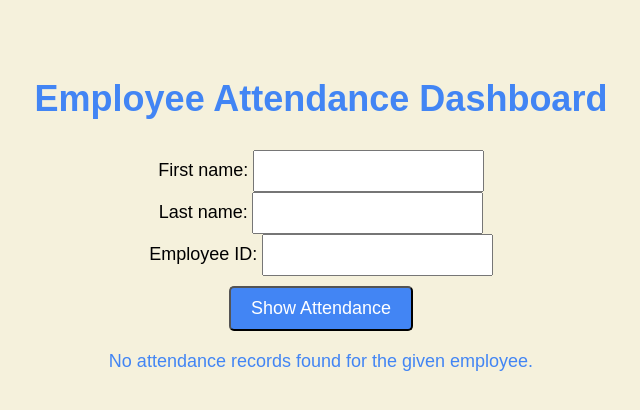
After one commit to TirthGada/EmployeeEntry-Exit-system-django, a Django app: page /office/dashboard/ in a window 1280 px wide. The commit adds this page. Shown: the top 410 px of the page, without its empty margins (319-959 px from the left). Run offline with Django 4.2, Linux system fonts and the light colour scheme.

Commit message:
Dashboard , designing , apis created

```diff
--- a/office/admin.py
+++ b/office/admin.py
@@ -1,5 +1,6 @@
 
 from django.contrib import admin
-from .models import Employee
+from .models import Employee,EntryExitRecord
 
 admin.site.register(Employee)
+admin.site.register(EntryExitRecord)
--- /dev/null
+++ b/office/templates/office/dashboard.html
@@ -0,0 +1,102 @@
+<!DOCTYPE html>
+<html lang="en">
+<head>
+    <meta charset="UTF-8">
+    <meta name="viewport" content="width=device-width, initial-scale=1.0">
+    <title>Employee Attendance Dashboard</title>
+    <style>
+        body {
+            font-family: Arial, sans-serif;
+            background-color: #f5f1dc;
+            text-align: center;
+            padding-top: 50px;
+        }
+        h1 {
+            color: #4285F4;
+            font-size: 36px;
+            margin-top: 20px;
+        }
+        form {
+            margin-top: 30px;
+        }
+        label {
+            font-size: 18px;
+        }
+        input[type="text"] {
+            padding: 10px;
+            font-size: 16px;
+        }
+        input[type="submit"] {
+            background-color: #4285F4;
+            color: #fff;
+            padding: 10px 20px;
+            border-radius: 5px;
+            font-size: 18px;
+            cursor: pointer;
+            margin-top: 10px;
+        }
+        table {
+            border-collapse: collapse;
+            margin-top: 20px;
+            width: 100%;
+        }
+        th, td {
+            border: 1px solid #4285F4;
+            padding: 8px;
+            text-align: center;
+        }
+        th {
+            background-color: #4285F4;
+            color: #fff;
+        }
+        tr:nth-child(even) {
+            background-color: #f2f2f2;
+        }
+        tr:hover {
+            background-color: #ddd;
+        }
+        p {
+            font-size: 18px;
+            color: #4285F4;
+            margin-top: 20px;
+        }
+    </style>
+</head>
+<body>
+    <h1>Employee Attendance Dashboard</h1>
+    <form method="post">
+        {% csrf_token %}
+        <label for="first_name">First name:</label>
+        <input type="text" id="first_name" name="first_name" required>
+        <br>
+        <label for="last_name">Last name:</label>
+        <input type="text" id="last_name" name="last_name" required>
+        <br>
+        <label for="employee_id">Employee ID:</label>
+        <input type="text" id="employee_id" name="employee_id" required>
+        <br>
+        <input type="submit" value="Show Attendance">
+    </form>
+
+    {% if entry_exit_records %}
+
+        <h2>Attendance Records for {{ entry_exit_records.0.employee.first_name }} {{ entry_exit_records.0.employee.last_name }}</h2>
+        <table>
+            <tr>
+                <th>Date</th>
+                <th>Entry Time</th>
+                <th>Exit Time</th>
+            </tr>
+            {% for record in entry_exit_records %}
+                <tr>
+                    <td>{{ record.entry_time.date }}</td>
+                    <td>{{ record.entry_time.time }}</td>
+                    <td>{{ record.exit_time.time|default_if_none:"N/A" }}</td>
+                </tr>
+            {% endfor %}
+        </table>
+    {% else %}
+        <p>No attendance records found for the given employee.</p>
+    {% endif %}
+</body>
+</html>
--- a/office/urls.py
+++ b/office/urls.py
@@ -6,5 +6,7 @@ urlpatterns = [
     path('', views.index, name='index'),
     path('enter/', views.enter_employee, name='enter_employee'),
     path('exit/', views.exit_employee, name='exit_employee'),
+    path('create/',views.create_employee_profile,name='create_employee_profile'),
+    path('dashboard/',views.dashboard,name="dashboard"),
     # Add other URL patterns for your views here
 ]
--- a/office/views.py
+++ b/office/views.py
@@ -1,48 +1,45 @@
-# office/views.py
 
 from django.shortcuts import render, redirect
-from .models import Employee
+from .forms import EmployeeForm
+from .models import Employee, EntryExitRecord
 from datetime import datetime
-# office/forms.py
 
+from django.shortcuts import render, redirect
 from .forms import EmployeeForm
+from .models import Employee, EntryExitRecord
+from datetime import datetime
+
+# ...
 
 def enter_employee(request):
     if request.method == 'POST':
         form = EmployeeForm(request.POST)
 
         if form.is_valid():
-            first_name = request.POST['first_name']
-            last_name = request.POST['last_name']
-            employee_id = request.POST['employee_id']
+            employee_id = form.cleaned_data['employee_id']
 
-            # Check if an employee with the given ID exists
             try:
                 employee = Employee.objects.get(employee_id=employee_id)
             except Employee.DoesNotExist:
                 employee = None
 
-            entry_time = datetime.now()
+            if employee:
+                entry_time = datetime.now()
+                print(f"Employee {employee_id} entered at {entry_time}")
+                # Create an EntryExitRecord for the employee with the entry time
+                EntryExitRecord.objects.create(employee=employee, entry_time=entry_time)
+            else:
+                # Redirect to create_employee_profile view
+                return redirect('create_employee_profile')
 
-            if employee:
-                # If the employee already has an exit_time recorded for today, only update entry_time
-                if employee.exit_time and employee.exit_time.date() == entry_time.date():
-                    employee.entry_time = entry_time
-                    employee.save()
-                else:
-                    employee.entry_time = entry_time
-                    employee.save()
-            else:
-                # Create a new employee with entry time
-                employee = Employee(first_name=first_name, last_name=last_name, employee_id=employee_id, entry_time=entry_time)
-                employee.save()
-
-            return redirect('enter_employee')
+            return redirect('index')
 
     else:
         form = EmployeeForm()
 
     return render(request, 'office/enter_employee.html', {'form': form})
+
+# ...
 
 
 def exit_employee(request):
@@ -50,35 +47,74 @@ def exit_employee(request):
         form = EmployeeForm(request.POST)
 
         if form.is_valid():
-            employee_id = request.POST['employee_id']
+            employee_id = form.cleaned_data['employee_id']
 
-            # Check if an employee with the given ID exists
             try:
                 employee = Employee.objects.get(employee_id=employee_id)
             except Employee.DoesNotExist:
                 employee = None
 
-            exit_time = datetime.now()
+            if employee:
+                exit_time = datetime.now()
+                # Retrieve the most recent EntryExitRecord for the employee and update the exit_time
+                entry_exit_record = EntryExitRecord.objects.filter(employee=employee).latest('entry_time')
+                entry_exit_record.exit_time = exit_time
+                entry_exit_record.save()
+            else:
+                return redirect('create_employee_profile')
+                # Employee with the given ID does not exist
 
-            if employee:
-                # If the employee already has an entry_time recorded for today, only update exit_time
-                if employee.entry_time and employee.entry_time.date() == exit_time.date():
-                    employee.exit_time = exit_time
-                    employee.save()
-                else:
-                    employee.exit_time = exit_time
-                    employee.save()
-            else:
-                # Employee with the given ID does not exist
-                return render(request, 'office/exit_employee.html', {'form': form, 'error_message': 'Employee not found'})
-
-            return redirect('exit_employee')
+            return redirect('index')
 
     else:
         form = EmployeeForm()
 
     return render(request, 'office/exit_employee.html', {'form': form})
 
-
 def index(request):
     return render(request, 'office/index.html')
+
+def create_employee_profile(request):
+    if request.method == 'POST':
+        form = EmployeeForm(request.POST)
+
+        if form.is_valid():
+            employee_id = form.cleaned_data['employee_id']
+
+            try:
+                employee = Employee.objects.get(employee_id=employee_id)
+            except Employee.DoesNotExist:
+                employee = None
+
+            if employee:
+                # Employee with the given ID already exists
+                return render(request, 'office/create_employee_profile.html', {'form': form, 'error_message': 'Employee with this ID already exists'})
+
+            first_name = form.cleaned_data['first_name']
+            last_name = form.cleaned_data['last_name']
+            entry_time = datetime.now()
+            exit_time = None
+
+            # Create a new employee with the provided details
+            Employee.objects.create(employee_id=employee_id, first_name=first_name, last_name=last_name)
+
+            return redirect('index')
+
+    else:
+        form = EmployeeForm()
+
+    return render(request, 'office/create_employee_profile.html', {'form': form})
+
+def dashboard(request):
+    if request.method == 'POST':
+        employee_id = request.POST.get('employee_id')
+
+        try:
+            employee = Employee.objects.get(employee_id=employee_id)
+            entry_exit_records = EntryExitRecord.objects.filter(employee=employee)
+        except Employee.DoesNotExist:
+            entry_exit_records = None
+
+        return render(request, 'office/dashboard.html', {'entry_exit_records': entry_exit_records,'employee':'employee'})
+
+    return render(request, 'office/dashboard.html')
```
Also changed, not shown: office/models.py (+8 -3 lines), office/templates/office/create_employee_profile.html (added, +58 -0 lines), office/templates/office/enter_employee.html (+75 -6 lines), office/templates/office/exit_employee.html (+64 -16 lines), office/templates/office/index.html (+69 -9 lines), db.sqlite3, office/migrations/0002_entryexitrecord.py (added), office/migrations/0003_remove_employee_entry_time_remove_employee_exit_time.py (added).
